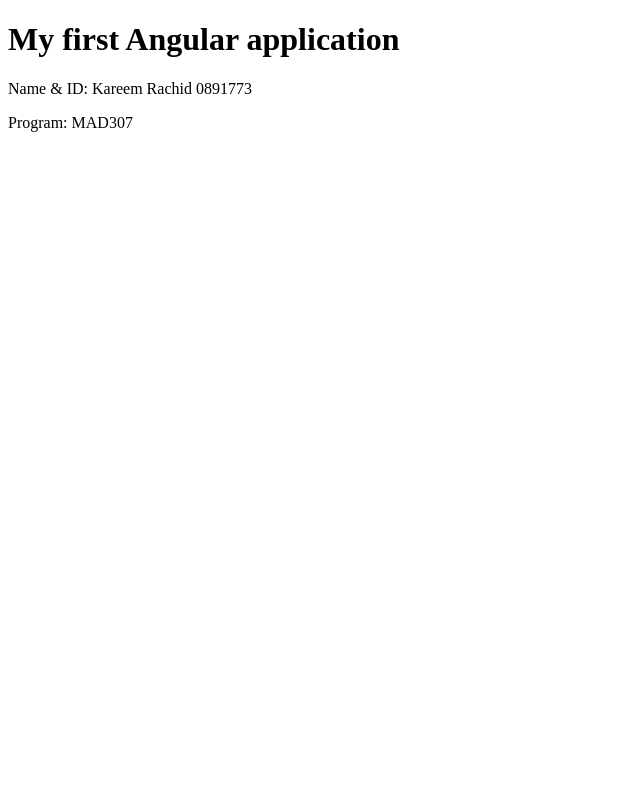
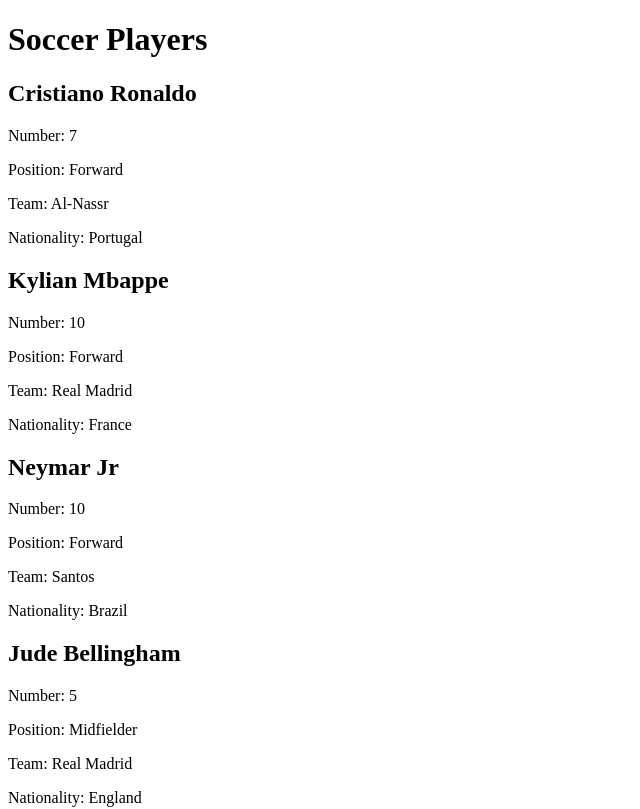
Before and after one commit to KareemRachid/Kareem-Rachid-Learning-AngularF26, an Angular app: page / in a window 1280 px wide. Shown: the top 809 px of the page, without its empty margins (0-640 px from the left). Built offline with nearby package versions, Linux system fonts and the light colour scheme.

Commit message:
displayed data

```diff
--- a/src/app/app.html
+++ b/src/app/app.html
@@ -1,3 +1,13 @@
-<h1>My first Angular application</h1>
-<p>Name & ID: {{ StudentInfo }}</p>
-<p>Program: {{ ProgramName }}</p>
+<h1>Soccer Players</h1>
+@for (player of players; track player.name) {
+    <h2>{{ player.name }}</h2>
+    <p>Number: {{ player.number }}</p>
+    <p>Position: {{ player.position }}</p>
+    <p>Team: {{ player.team }}</p>
+
+    @if (player.nationality) {
+        <p>Nationality: {{ player.nationality }}</p>
+    }
+} @empty {
+    <p>No players available.</p>
+}
--- a/src/app/app.ts
+++ b/src/app/app.ts
@@ -1,6 +1,6 @@
 import { Component, signal } from '@angular/core';
 import { RouterOutlet } from '@angular/router';
-
+import { Player } from './player';
 @Component({
   imports: [RouterOutlet],
   selector: 'app-root',
@@ -13,5 +13,48 @@
   StudentInfo: string = "Kareem Rachid 0891773";
   ProgramName: string = "MAD307";
 
+  players: Player[]= [
+  {
+    name: 'Cristiano Ronaldo',
+    number: 7,
+    position: 'Forward',
+    team: 'Al-Nassr',
+    nationality: 'Portugal'
+  },
+  {
+    name:'Kylian Mbappe',
+    number: 10,
+    position:'Forward',
+    team: 'Real Madrid',
+    nationality: 'France'
+  },
+  {
+  name: 'Neymar Jr',
+  number: 10,
+  position: 'Forward',
+  team: 'Santos',
+  nationality: 'Brazil'
+  },
+  {
+  name: 'Jude Bellingham',
+  number: 5,
+  position: 'Midfielder',
+  team: 'Real Madrid',
+  nationality: 'England'
+  },
+  {
+  name: 'Sergio Ramos',
+  number: 4,
+  position: 'Defender',
+  team: 'Monterrey'
+  },
+  {
+  name: 'Thibaut Courtois',
+  number: 1,
+  position: 'Goalkeeper',
+  team: 'Real Madrid',
+  nationality: 'Belgium'
+  }
+  ];
 
 }
```
